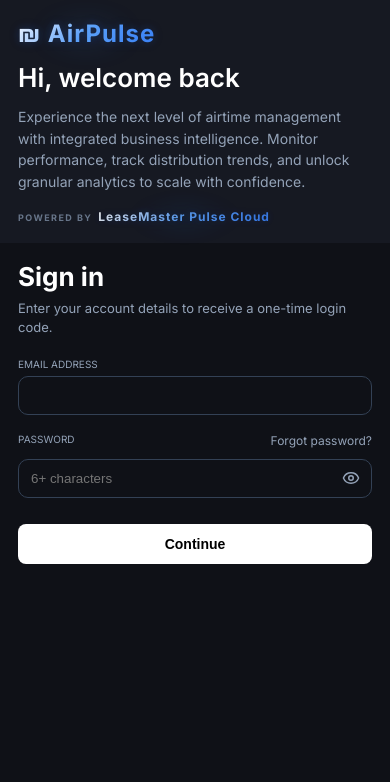
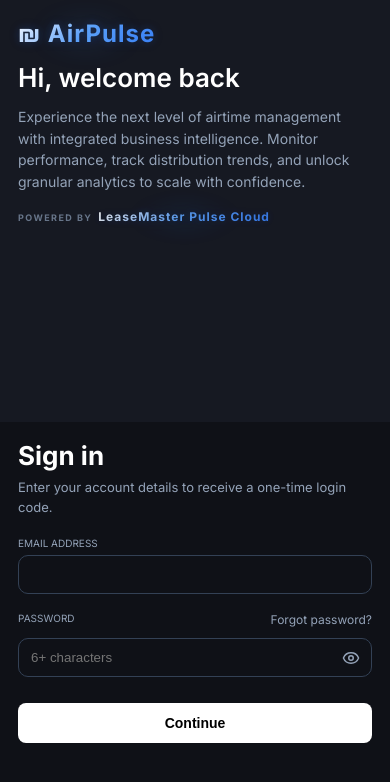
Before and after one commit to codeswindler/airpulse, a Next.js app: page /login in a window 390 px wide. Shown: the top 782 px of the page. Built offline with nearby package versions, Linux system fonts and the light colour scheme.

Commit message:
Equalize mobile login split

```diff
--- a/app/globals.css
+++ b/app/globals.css
@@ -218,9 +218,10 @@
   }
 
   .login-page__hero {
-    flex: 0 0 auto !important;
+    flex: 1 1 0 !important;
     padding: 22px 18px 20px !important;
     justify-content: flex-start !important;
+    min-height: 0;
   }
 
   .login-page__hero-brand {
@@ -240,10 +241,11 @@
   }
 
   .login-page__form {
-    flex: 0 0 auto !important;
+    flex: 1 1 0 !important;
     padding: 20px 18px 22px !important;
     align-items: stretch !important;
     justify-content: flex-start !important;
+    min-height: 0;
   }
 
   .login-page__panel {
```
